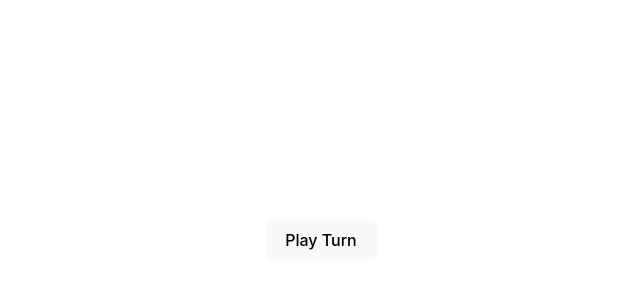
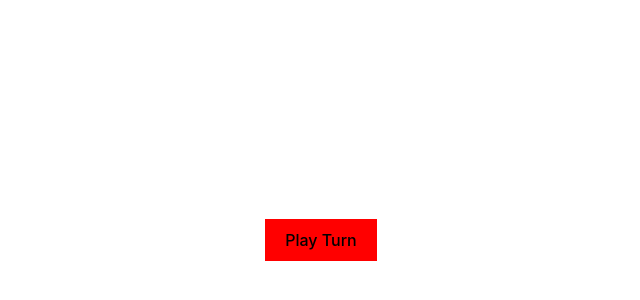
Before and after one commit to moyoamoo/star-wars-top-trumps, a React (Vite) app: page / in a window 1280 px wide. Shown: the part 160-460 px from the top of the page, without its empty margins (319-959 px from the left). Built offline with nearby package versions, Linux system fonts and the light colour scheme.

Commit message:
initial styling and naming

```diff
--- a/src/App.jsx
+++ b/src/App.jsx
@@ -1,10 +1,11 @@
 import React, { useState } from "react";
 import { useSelector, useDispatch } from "react-redux";
-import Card from "./Card";
+
 import "./css/App.css";
 import PlayTurn from "./PlayTurn";
 import "./css/App.css";
 import "./css/index.css";
+import Card from "./card";
 
 export default function App() {
   return (
--- a/src/PlayTurn.jsx
+++ b/src/PlayTurn.jsx
@@ -1,17 +1,19 @@
 import { getCharacter, getComputerChoice } from "./starshipApiRequest";
+import "./css/App.css";
 
 const PlayTurn = () => {
   return (
-    <>
+    <div className="test">
       <button
+        className="startButton"
         onClick={() => {
           getCharacter();
-          getComputerChoice()
+          getComputerChoice();
         }}
       >
         Play Turn
       </button>
-    </>
+    </div>
   );
 };
 
--- a/src/css/App.css
+++ b/src/css/App.css
@@ -5,7 +5,23 @@
   text-align: center;
 }
 
-.row {
+.test {
+  background-color: red;
+}
+
+.startButton {
+  background-color: red;
+}
+
+.header {
+  background-color: blue;
+}
+
+.name {
+  background-color: green;
+}
+
+/* .row {
   display: flex;
   align-items: center;
   justify-content: center;
@@ -58,4 +74,4 @@
 
 .button:active {
   background-color: rgba(112, 76, 182, 0.2);
-}
+} */
```
